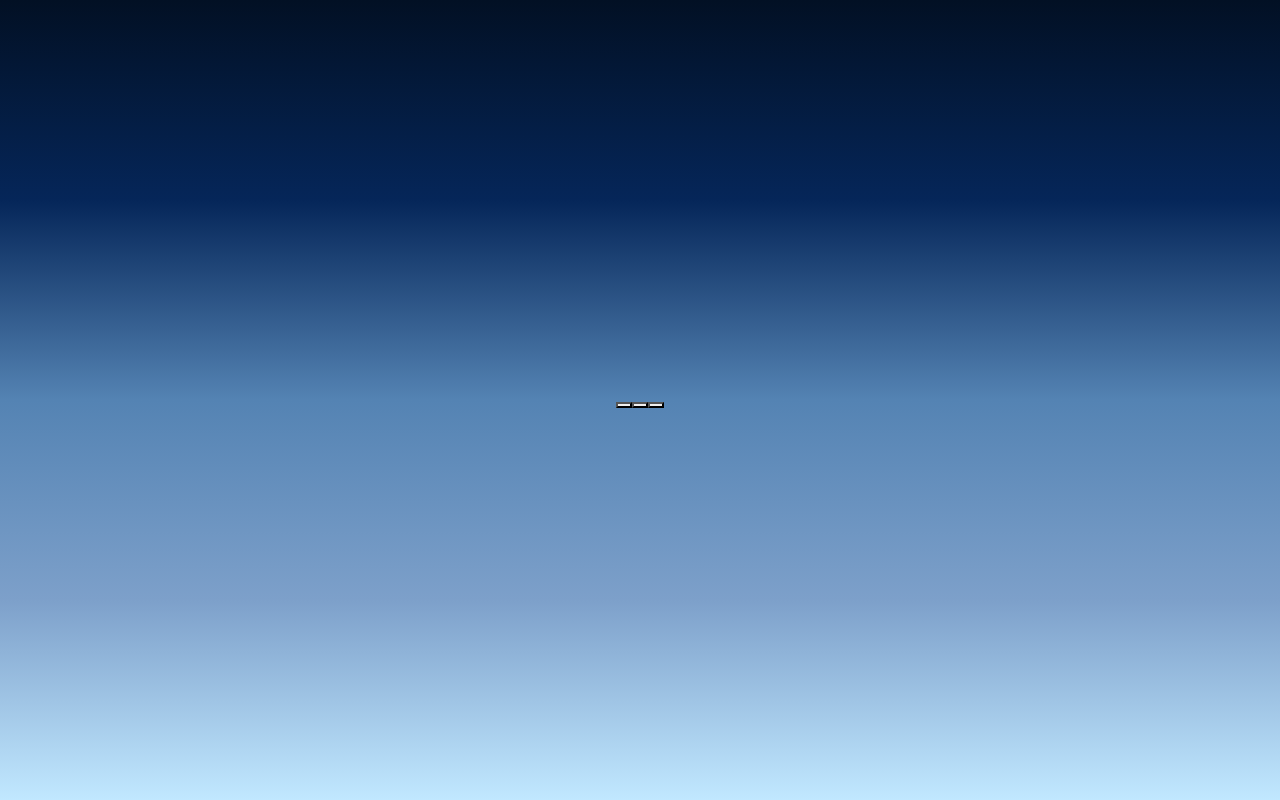
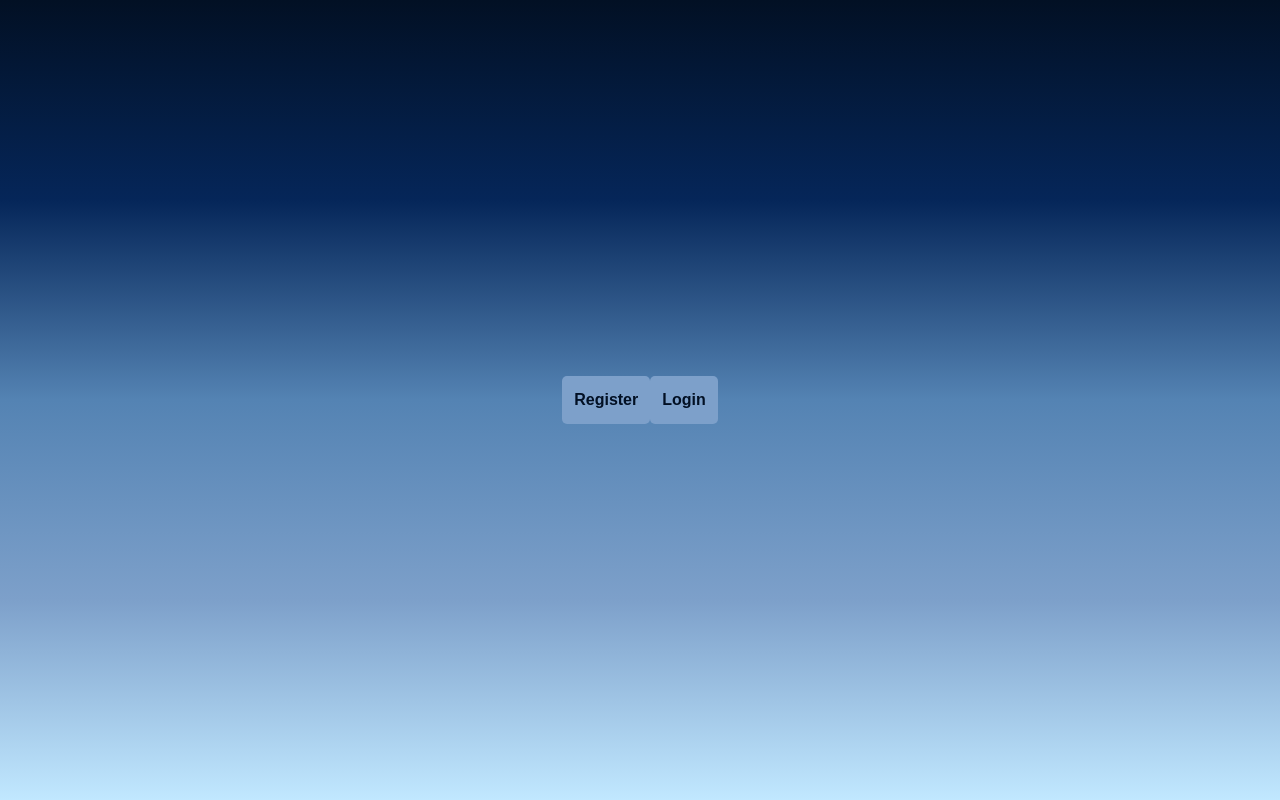
Before and after one commit to balqisnba/HARDHAT-CONTRACT, a React (Vite) app: page / in a window 1280 px wide. Built offline with nearby package versions, Linux system fonts and the light colour scheme.

Commit message:
Fix Homepage Button

```diff
--- a/src/Homepage.tsx
+++ b/src/Homepage.tsx
@@ -7,9 +7,16 @@ function App() {
 
   return (
     <div className="container">
-      <Button onClick={() => navigate("/register")}>Register</Button>
-      <Button onClick={() => navigate("/login")}>Login</Button>
-      <Button onClick={() => navigate("/vote")}>Vote</Button>
+      <Button
+        text="Register"
+        onClick={() => navigate("/register")}
+        className="btn-primary"
+      />
+      <Button
+        text="Login"
+        onClick={() => navigate("/login")}
+        className="btn-primary"
+      />
     </div>
   );
 }
--- a/src/interface.css
+++ b/src/interface.css
@@ -85,3 +85,11 @@ body {
 .btn-primary:hover {
     background: #5483b3;
 }
+
+.container {
+    display: flex; /* Use flexbox layout */
+    justify-content: space-between; /* Space between buttons */
+    align-items: center; /* Center buttons vertically */
+    width: 100%; /* Full width of the parent container */
+    padding: 10px; /* Optional padding for the container */
+}
```
